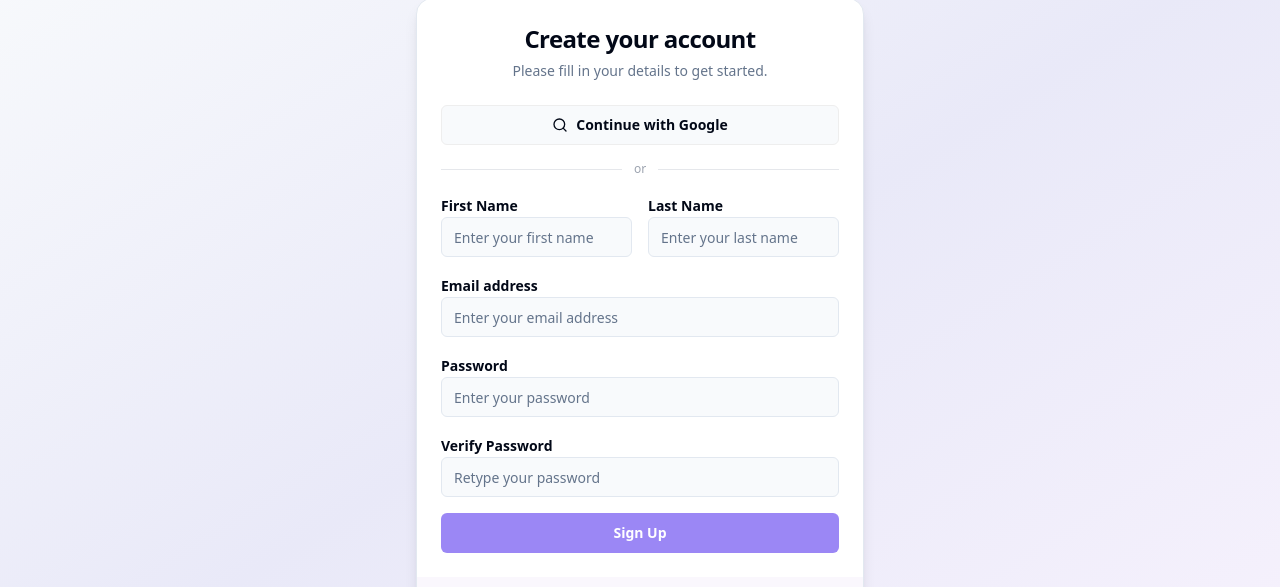
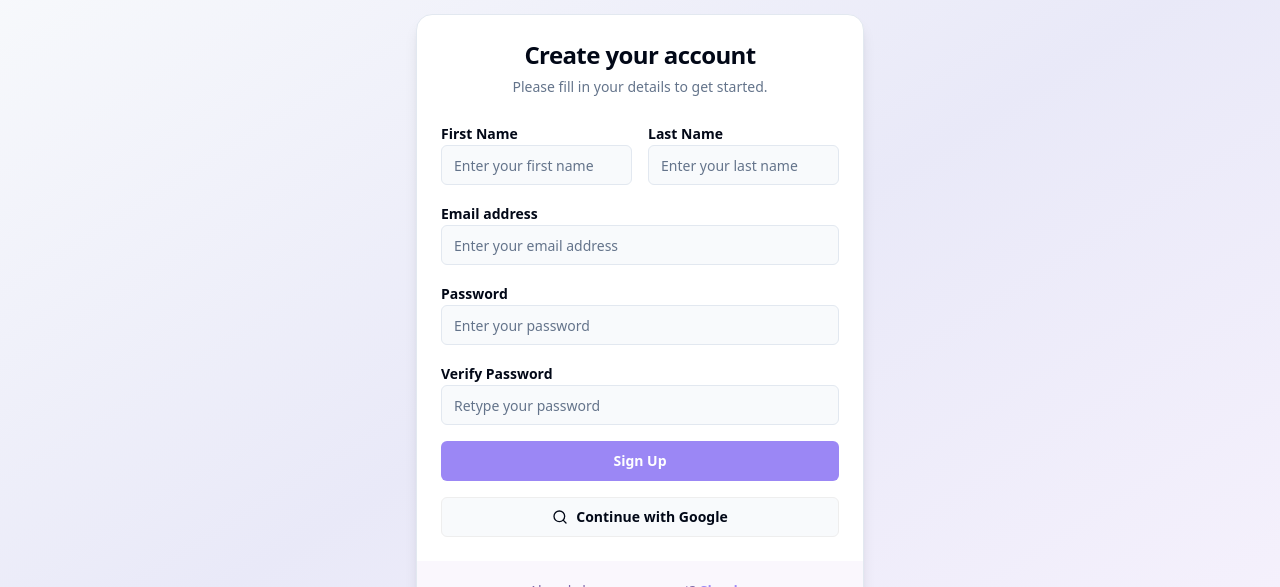
Before and after one commit to Fortune-devop/pocket-legal-guide, a React (Vite) app: page /sign-up in a window 1280 px wide. Shown: the part 135-722 px from the top of the page. Built offline with nearby package versions, Linux system fonts and the light colour scheme; no server answers.

Commit message:
Refactor: Move Google sign-up button
Move the "Continue with Google" button below the "Verify Password" field in the sign-up form.

```diff
--- a/src/pages/SignUpPage.tsx
+++ b/src/pages/SignUpPage.tsx
@@ -110,17 +110,6 @@ const SignUpPage = () => {
             <CardDescription className="text-center">Please fill in your details to get started.</CardDescription>
           </CardHeader>
           <CardContent>
-            <div className="flex gap-2 mb-4">
-              <Button onClick={handleGoogleSignUp} variant="outline" className="flex-1 gap-2 py-2 rounded-md border-[#eee] font-semibold" disabled={isLoading}>
-                <Search size={20} />
-                Continue with Google
-              </Button>
-            </div>
-            <div className="flex items-center mb-4">
-              <span className="flex-grow h-px bg-gray-200"></span>
-              <span className="text-xs text-gray-400 px-3">or</span>
-              <span className="flex-grow h-px bg-gray-200"></span>
-            </div>
             <form onSubmit={handleSubmit} className="space-y-4">
               <div className="flex gap-4">
                 <div className="flex-1">
@@ -216,6 +205,12 @@ const SignUpPage = () => {
                 {isLoading ? "Creating account…" : "Sign Up"}
               </Button>
             </form>
+            <div className="flex gap-2 mt-4">
+              <Button onClick={handleGoogleSignUp} variant="outline" className="flex-1 gap-2 py-2 rounded-md border-[#eee] font-semibold" disabled={isLoading}>
+                <Search size={20} />
+                Continue with Google
+              </Button>
+            </div>
           </CardContent>
           <CardFooter className="flex flex-col gap-0 pt-0 px-8 bg-[#faf7fd] rounded-b-2xl">
             <div className="w-full flex items-center justify-center text-[#7E69AB] text-sm py-3">
```
